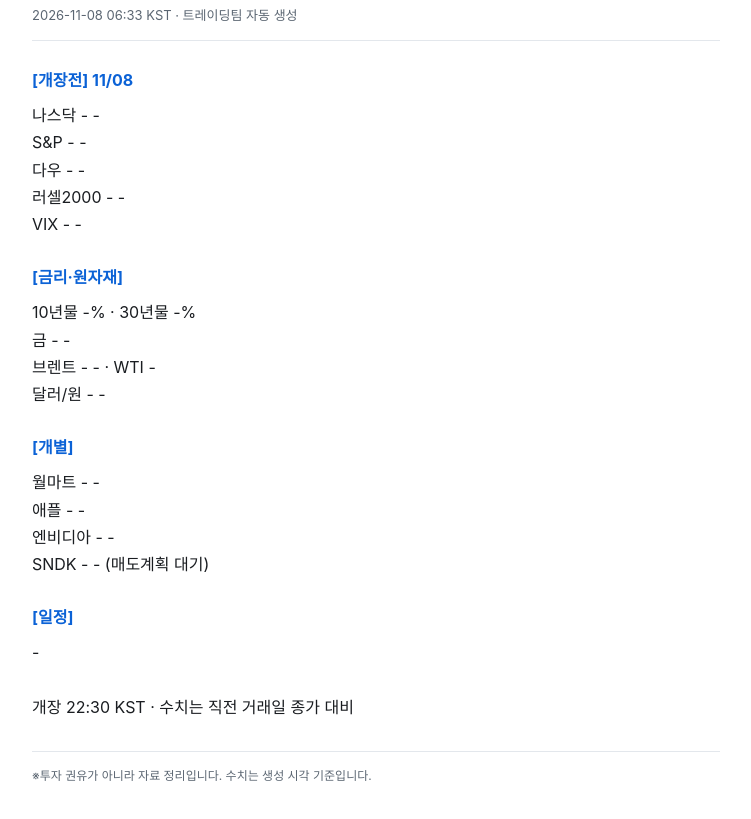
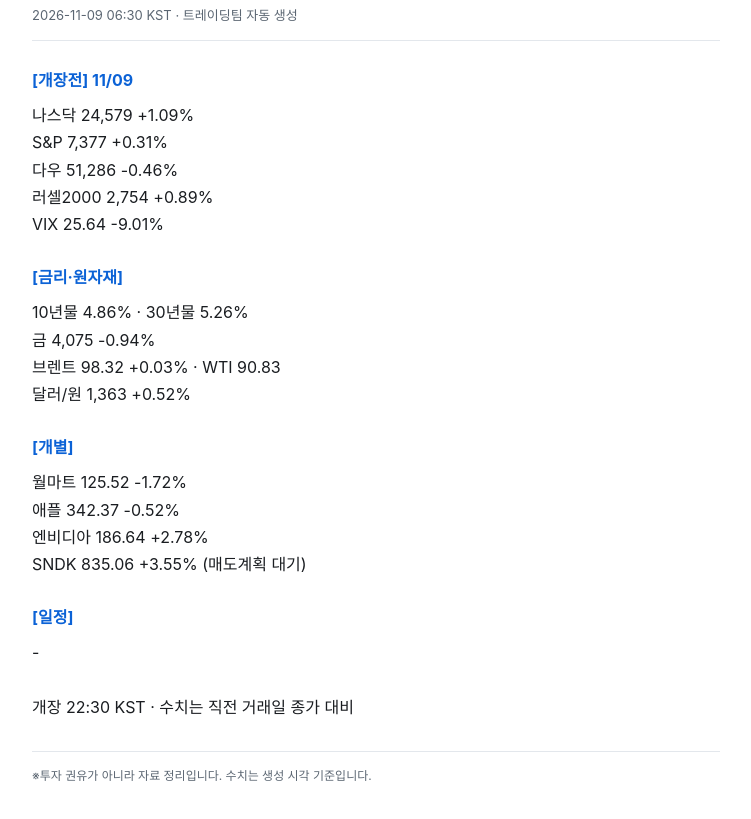
Before and after one commit to ajh04230-rgb/squeeze, a plain HTML site: page notes/brief-us-%Y%m%d.html in a window 1280 px wide. Shown: the part 47-866 px from the top of the page, without its empty margins (264-1015 px from the left). Drawn offline with Linux system fonts and the light colour scheme.

Commit message:
note: brief-us-%Y%m%d

```diff
--- a/notes/brief-us-%Y%m%d.html
+++ b/notes/brief-us-%Y%m%d.html
@@ -15,4 +15,4 @@ th{color:var(--mut);font-weight:600}
 .box{background:rgba(127,127,127,.08);border-left:3px solid var(--acc);padding:10px 12px;margin:14px 0;border-radius:0 6px 6px 0}
 code{background:rgba(127,127,127,.14);padding:1px 5px;border-radius:4px;font-size:13px}
 .f{margin-top:30px;padding-top:14px;border-top:1px solid var(--line);color:var(--mut);font-size:12px}
-</style></head><body><h1>미국장 브리핑</h1><div class=meta>2026-11-08 06:33 KST · 트레이딩팀 자동 생성</div><h2>[개장전] 11/08</h2><p>나스닥 - -<br>S&P - -<br>다우 - -<br>러셀2000 - -<br>VIX - -</p><h2>[금리·원자재]</h2><p>10년물 -% · 30년물 -%<br>금 - -<br>브렌트 - - · WTI -<br>달러/원 - -</p><h2>[개별]</h2><p>월마트 - -<br>애플 - -<br>엔비디아 - -<br>SNDK - - (매도계획 대기)</p><h2>[일정]</h2><p>-<br><br>개장 22:30 KST · 수치는 직전 거래일 종가 대비</p><div class=f>※투자 권유가 아니라 자료 정리입니다. 수치는 생성 시각 기준입니다.</div></body></html>
+</style></head><body><h1>미국장 브리핑</h1><div class=meta>2026-11-09 06:30 KST · 트레이딩팀 자동 생성</div><h2>[개장전] 11/09</h2><p>나스닥 24,579 +1.09%<br>S&P 7,377 +0.31%<br>다우 51,286 -0.46%<br>러셀2000 2,754 +0.89%<br>VIX 25.64 -9.01%</p><h2>[금리·원자재]</h2><p>10년물 4.86% · 30년물 5.26%<br>금 4,075 -0.94%<br>브렌트 98.32 +0.03% · WTI 90.83<br>달러/원 1,363 +0.52%</p><h2>[개별]</h2><p>월마트 125.52 -1.72%<br>애플 342.37 -0.52%<br>엔비디아 186.64 +2.78%<br>SNDK 835.06 +3.55% (매도계획 대기)</p><h2>[일정]</h2><p>-<br><br>개장 22:30 KST · 수치는 직전 거래일 종가 대비</p><div class=f>※투자 권유가 아니라 자료 정리입니다. 수치는 생성 시각 기준입니다.</div></body></html>
```
